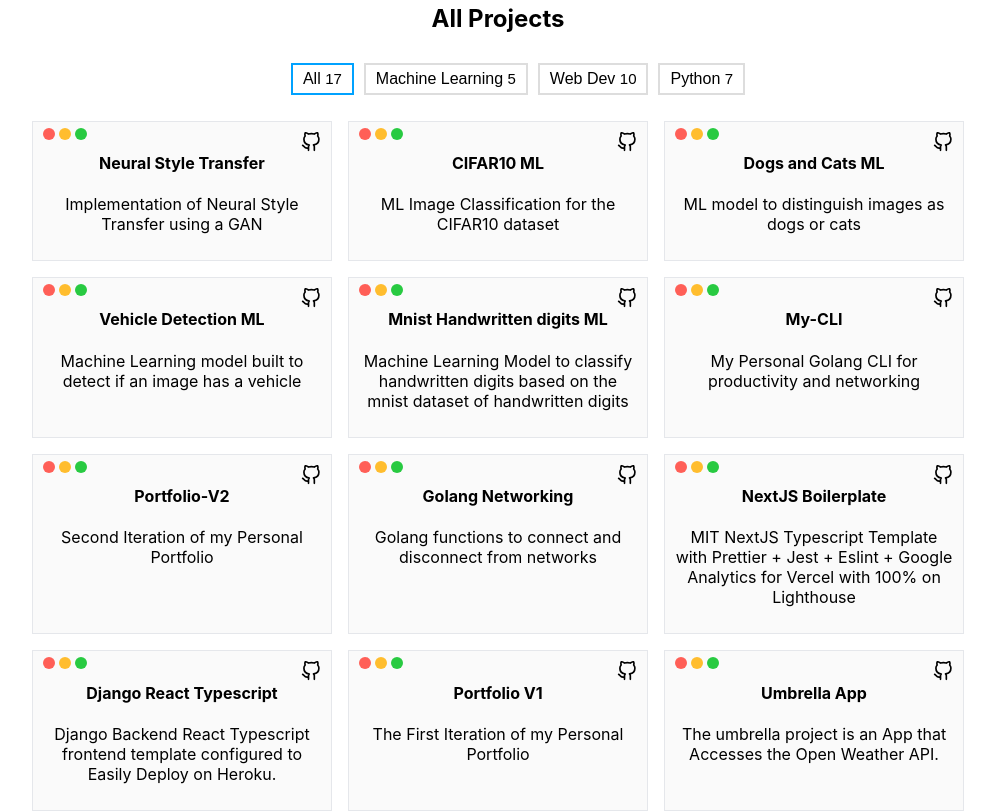
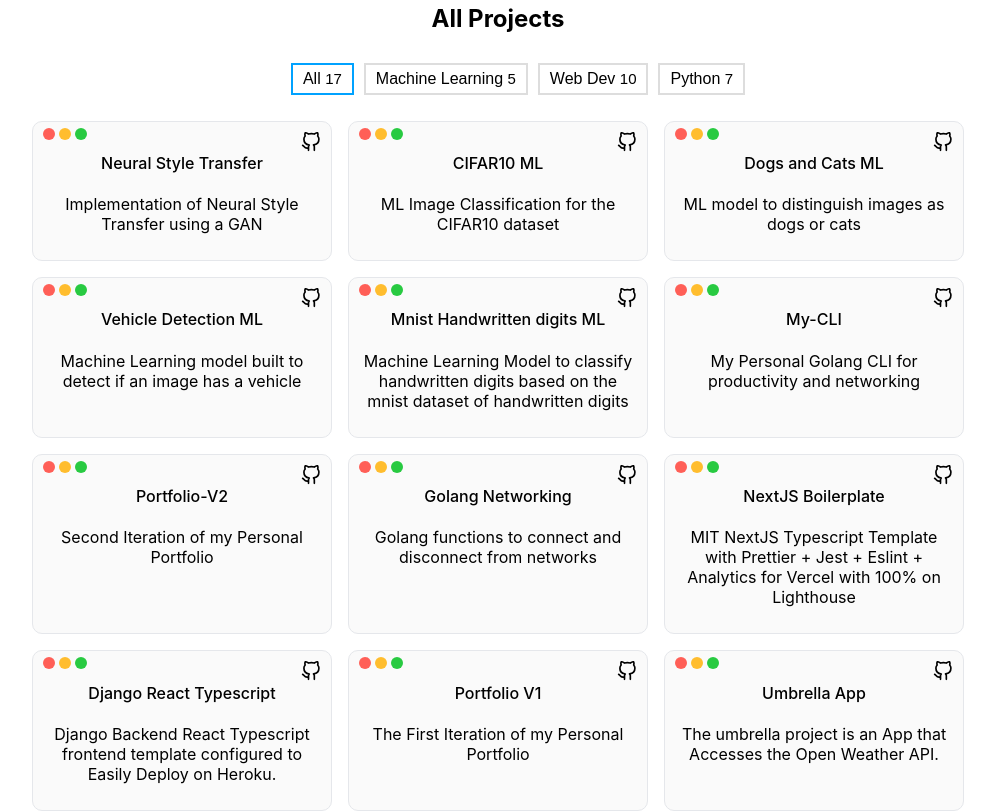
Before and after one commit to NikSchaefer/nikschaefer.com, a Next.js app: page /portfolio in a window 1280 px wide. Shown: the part 580-1392 px from the top of the page, without its empty margins (142-1137 px from the left). Built offline with nearby package versions, Linux system fonts and the light colour scheme.

Commit message:
Optimization

```diff
--- a/content/projects.json
+++ b/content/projects.json
@@ -73,7 +73,7 @@
 		"slug": "go-netsh"
 	},
 	{
-		"text": "MIT NextJS Typescript Template with Prettier + Jest + Eslint + Google Analytics for Vercel with 100% on Lighthouse",
+		"text": "MIT NextJS Typescript Template with Prettier + Jest + Eslint + Analytics for Vercel with 100% on Lighthouse",
 		"title": "NextJS Boilerplate",
 		"github": "https://github.com/NikSchaefer/nextjs-boilerplate",
 		"external": "https://boilerplate.nikschaefer.tech/",
--- a/src/pages/portfolio/index.tsx
+++ b/src/pages/portfolio/index.tsx
@@ -97,9 +97,16 @@ const Project = styled.a`
 	box-sizing: border-box;
 	padding: 10px;
 	position: relative;
+	border-radius: 10px;
 	:hover {
 		background-color: var(--grey);
 		cursor: pointer;
+		a {
+			transform: rotate(20deg);
+		}
+	}
+	h4 {
+		font-weight: 500;
 	}
 	a {
 		position: absolute;
@@ -108,7 +115,7 @@ const Project = styled.a`
 		padding: 5px;
 		transition: transform 0.3s ease;
 		:hover {
-			transform: rotate(45deg);
+			transform: rotate(40deg);
 		}
 	}
 	i {
```
